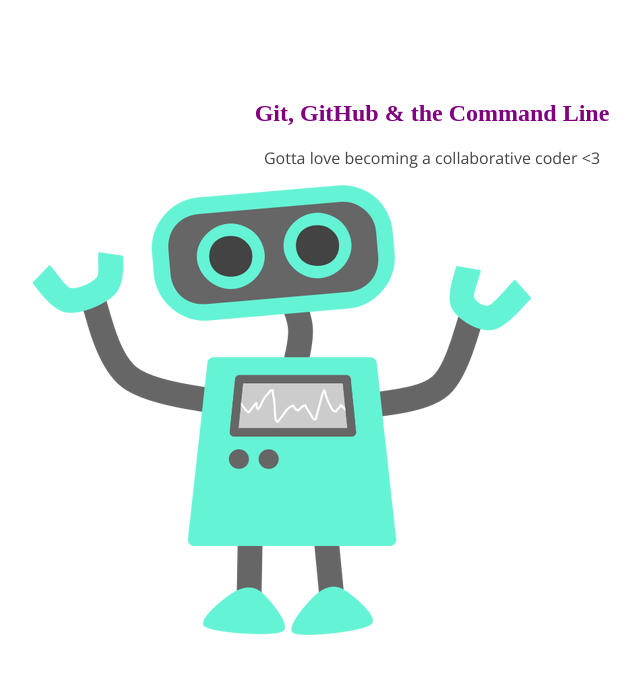
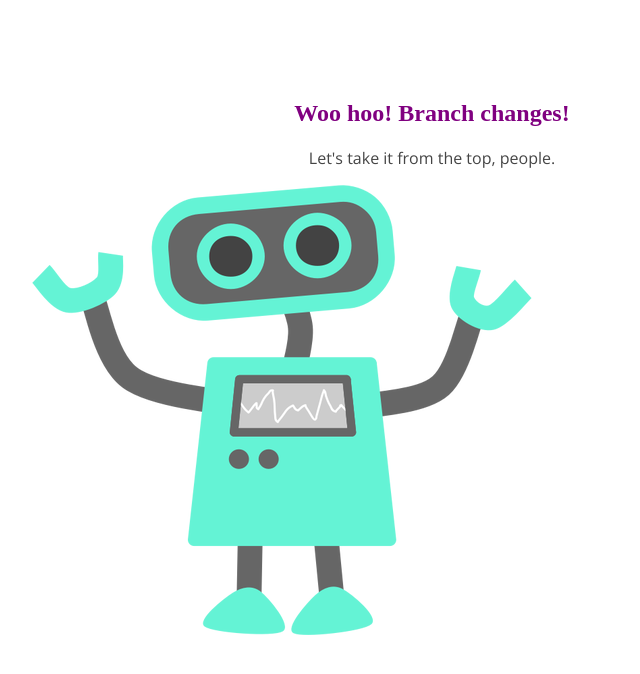
Before and after one commit to camillefarrar/105-project, a plain HTML site: page index.html in a window 1280 px wide. Shown: the whole page, without its empty margins (208-848 px from the left). Drawn offline with nearby package versions, Linux system fonts and the light colour scheme.

Commit message:
wording changes

```diff
--- a/index.html
+++ b/index.html
@@ -8,8 +8,8 @@
 </head>
 <body>
 	<section>
-		<h1>Git, GitHub & the Command Line</h1>
-		<p>Gotta love becoming a collaborative coder <3</p>
+		<h1>Woo hoo! Branch changes!</h1>
+		<p>Let's take it from the top, people.</p>
 		<img src="img/happy-blue-robot.png">
 	</section>
 </body>
```
